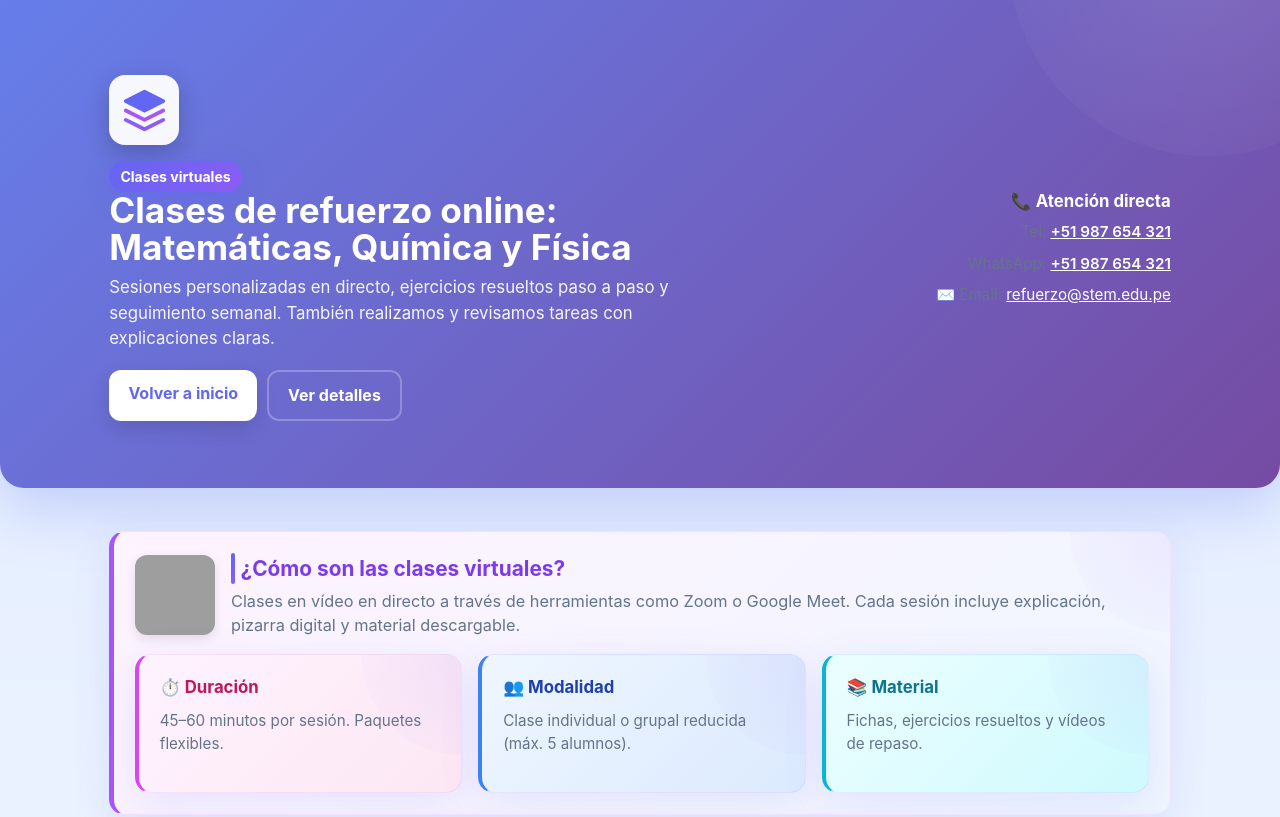
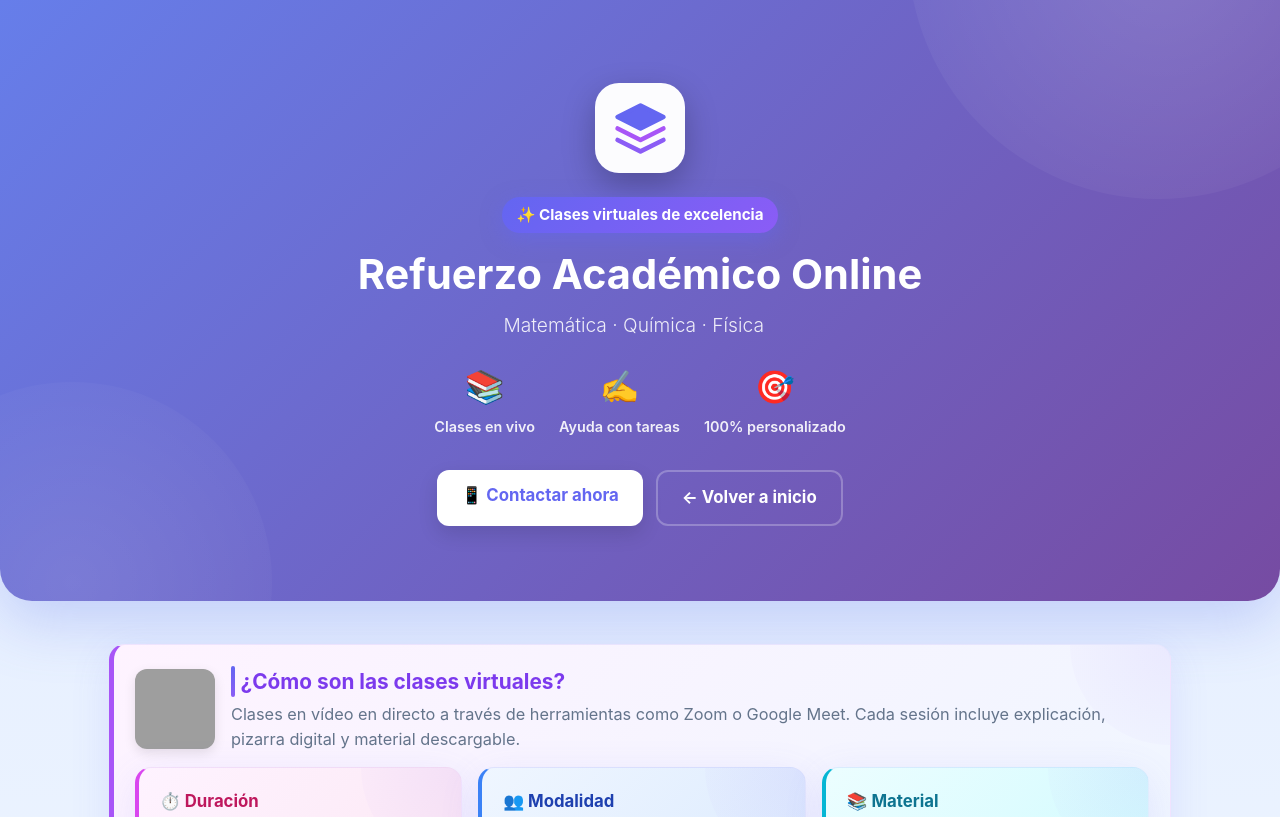
Before and after one commit to sergio321840/web-informativo, a plain HTML site: page paginadeinfomacion.html in a window 1280 px wide. Shown: the top 817 px of the page. Drawn offline with Linux system fonts and the light colour scheme; grey boxes are pictures that could not be loaded.

Commit message:
Improve header design and remove reference codes section

```diff
--- a/paginadeinfomacion.html
+++ b/paginadeinfomacion.html
@@ -15,17 +15,17 @@
       .wrap{max-width:var(--maxw);margin:0 auto;padding:1.2rem}
 
       /* HERO */
-      .hero{background:linear-gradient(135deg,#667eea 0%, #764ba2 100%);color:white;padding:3.5rem 1rem 3rem;border-radius:0 0 24px 24px;box-shadow:0 20px 60px rgba(102,126,234,0.3);position:relative;overflow:hidden}
-      .hero::before{content:"";position:absolute;top:-50%;right:-10%;width:400px;height:400px;background:radial-gradient(circle,rgba(255,255,255,0.1),transparent);border-radius:50%}
-      .hero .inner{display:flex;gap:1.2rem;align-items:center;justify-content:space-between;flex-wrap:wrap;position:relative;z-index:1}
+      .hero{background:linear-gradient(135deg,#667eea 0%, #764ba2 100%);color:white;padding:4rem 1rem 3.5rem;border-radius:0 0 32px 32px;box-shadow:0 20px 60px rgba(102,126,234,0.3);position:relative;overflow:hidden}
+      .hero::before{content:"";position:absolute;top:-50%;right:-10%;width:500px;height:500px;background:radial-gradient(circle,rgba(255,255,255,0.15),transparent);border-radius:50%}
+      .hero::after{content:"";position:absolute;bottom:-30%;left:-10%;width:400px;height:400px;background:radial-gradient(circle,rgba(255,255,255,0.1),transparent);border-radius:50%}
+      .hero .inner{position:relative;z-index:1}
       .hero h1{margin:0;font-size:2.2rem;line-height:1.05;font-weight:700}
       .hero p{margin:.6rem 0 0;color:rgba(255,255,255,.93);max-width:58ch;font-size:1.05rem}
-      .hero .ctas{margin-top:1.2rem;display:flex;gap:.6rem;flex-wrap:wrap}
+      .hero .ctas{margin-top:1.2rem;display:flex;gap:.8rem;flex-wrap:wrap}
       @media (max-width:768px){
-        .hero{padding:2.5rem 1rem 2rem;border-radius:0 0 18px 18px}
-        .hero h1{font-size:1.65rem}
-        .hero p{font-size:.98rem}
-        .hero .inner>div:last-child{text-align:left;margin-top:.8rem}
+        .hero{padding:3rem 1rem 2.5rem;border-radius:0 0 24px 24px}
+        .hero h1{font-size:1.8rem}
+        .hero p{font-size:1rem}
       }
       .btn{display:inline-block;background:white;color:var(--accent);padding:.7rem 1.2rem;border-radius:12px;font-weight:700;text-decoration:none;box-shadow:0 8px 20px rgba(0,0,0,0.12);transition:transform .2s,box-shadow .2s}
       .btn:hover{transform:translateY(-3px);box-shadow:0 14px 28px rgba(0,0,0,0.15)}
@@ -87,31 +87,41 @@
   <body>
     <header class="hero">
       <div class="wrap inner">
-        <div style="max-width:640px">
-          <!-- Logo -->
-          <div style="margin-bottom:1rem">
-            <div style="display:inline-flex;align-items:center;justify-content:center;width:70px;height:70px;background:rgba(255,255,255,0.95);border-radius:16px;box-shadow:0 8px 24px rgba(0,0,0,0.2)">
-              <svg width="45" height="45" viewBox="0 0 24 24" fill="none" xmlns="http://www.w3.org/2000/svg">
+        <div style="max-width:700px;margin:0 auto;text-align:center">
+          <!-- Logo mejorado -->
+          <div style="margin-bottom:1.5rem">
+            <div style="display:inline-flex;align-items:center;justify-content:center;width:90px;height:90px;background:rgba(255,255,255,0.98);border-radius:24px;box-shadow:0 12px 32px rgba(0,0,0,0.25)">
+              <svg width="55" height="55" viewBox="0 0 24 24" fill="none" xmlns="http://www.w3.org/2000/svg">
                 <path d="M12 2L2 7L12 12L22 7L12 2Z" fill="#6366f1" stroke="#6366f1" stroke-width="2" stroke-linecap="round" stroke-linejoin="round"/>
                 <path d="M2 17L12 22L22 17" stroke="#8b5cf6" stroke-width="2" stroke-linecap="round" stroke-linejoin="round"/>
                 <path d="M2 12L12 17L22 12" stroke="#a855f7" stroke-width="2" stroke-linecap="round" stroke-linejoin="round"/>
               </svg>
             </div>
           </div>
-          <div class="badge">Clases virtuales</div>
-          <h1>Clases de refuerzo online: Matemáticas, Química y Física</h1>
-          <p>Sesiones personalizadas en directo, ejercicios resueltos paso a paso y seguimiento semanal. También realizamos y revisamos tareas con explicaciones claras.</p>
-          <div class="ctas">
-            <a class="btn" href="index.html">Volver a inicio</a>
-            <a class="btn ghost" href="#detalles">Ver detalles</a>
+
+          <div class="badge" style="font-size:.95rem;padding:.4rem .9rem">✨ Clases virtuales de excelencia</div>
+          <h1 style="margin:1.2rem 0 .8rem 0;font-size:2.6rem;line-height:1.1">Refuerzo Académico Online</h1>
+          <p style="font-size:1.2rem;opacity:.95;font-weight:300;margin-bottom:1.5rem">Matemática · Química · Física</p>
+
+          <div style="display:flex;gap:1.5rem;justify-content:center;flex-wrap:wrap;margin-top:1.5rem">
+            <div style="text-align:center">
+              <div style="font-size:2rem;margin-bottom:.3rem">📚</div>
+              <div style="font-size:.9rem;opacity:.9;font-weight:600">Clases en vivo</div>
+            </div>
+            <div style="text-align:center">
+              <div style="font-size:2rem;margin-bottom:.3rem">✍️</div>
+              <div style="font-size:.9rem;opacity:.9;font-weight:600">Ayuda con tareas</div>
+            </div>
+            <div style="text-align:center">
+              <div style="font-size:2rem;margin-bottom:.3rem">🎯</div>
+              <div style="font-size:.9rem;opacity:.9;font-weight:600">100% personalizado</div>
+            </div>
           </div>
-        </div>
 
-        <div style="min-width:260px;text-align:right">
-          <div style="font-weight:700;font-size:1.05rem">📞 Atención directa</div>
-          <div class="meta" style="margin-top:.4rem">Tel: <a href="tel:+51987654321" style="color:white;text-decoration:underline;font-weight:600">+51 987 654 321</a></div>
-          <div class="meta">WhatsApp: <a href="https://wa.me/51987654321" target="_blank" rel="noopener" style="color:white;text-decoration:underline;font-weight:600">+51 987 654 321</a></div>
-          <div class="meta" style="margin-top:.5rem">✉️ Email: <a href="mailto:refuerzo@stem.edu.pe" style="color:white;text-decoration:underline">refuerzo@stem.edu.pe</a></div>
+          <div class="ctas" style="margin-top:2rem;justify-content:center">
+            <a class="btn" href="#contacto" style="font-size:1.05rem;padding:.85rem 1.5rem">📱 Contactar ahora</a>
+            <a class="btn ghost" href="index.html" style="font-size:1.05rem;padding:.85rem 1.5rem">← Volver a inicio</a>
+          </div>
         </div>
       </div>
     </header>
```
